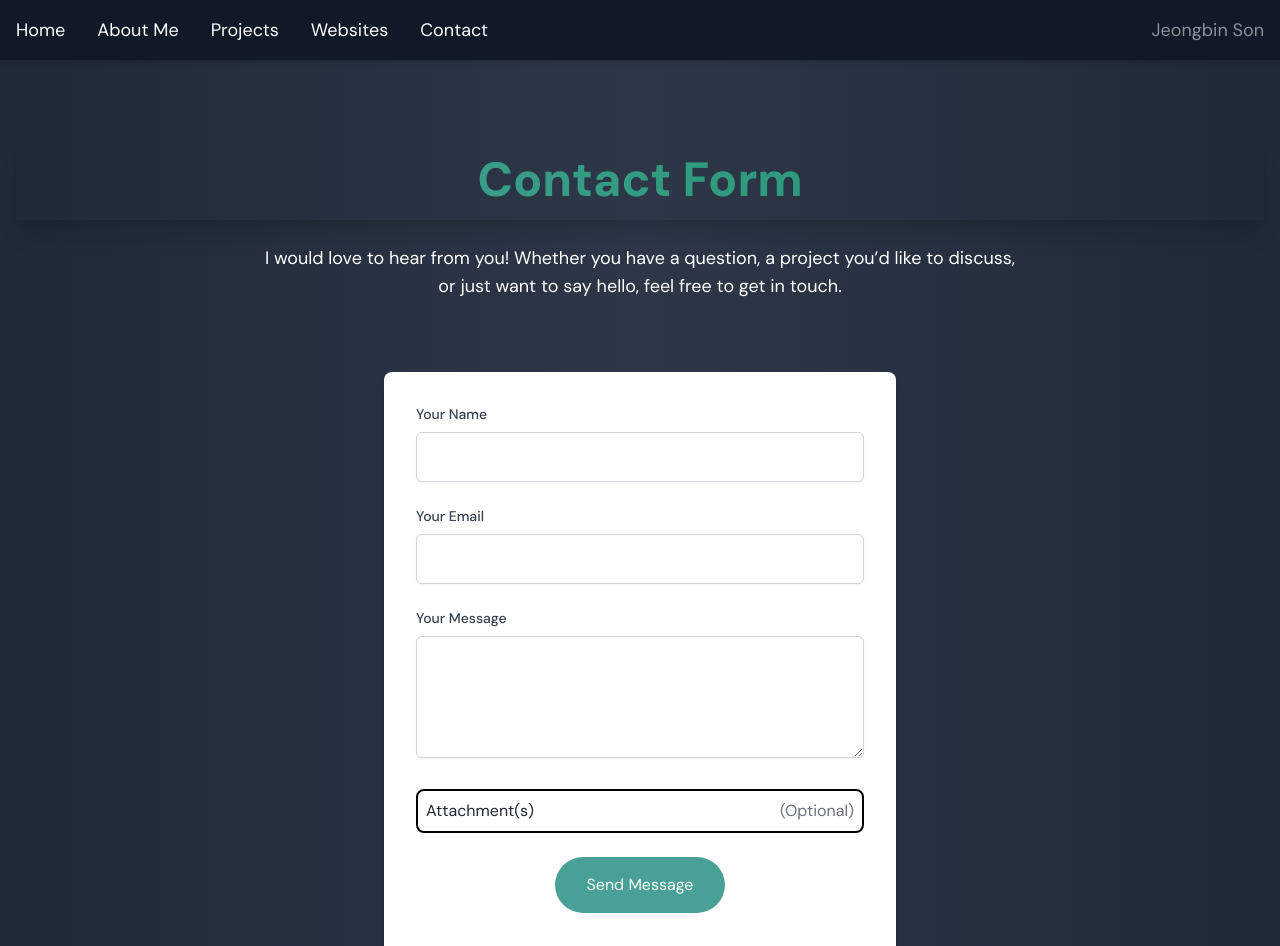
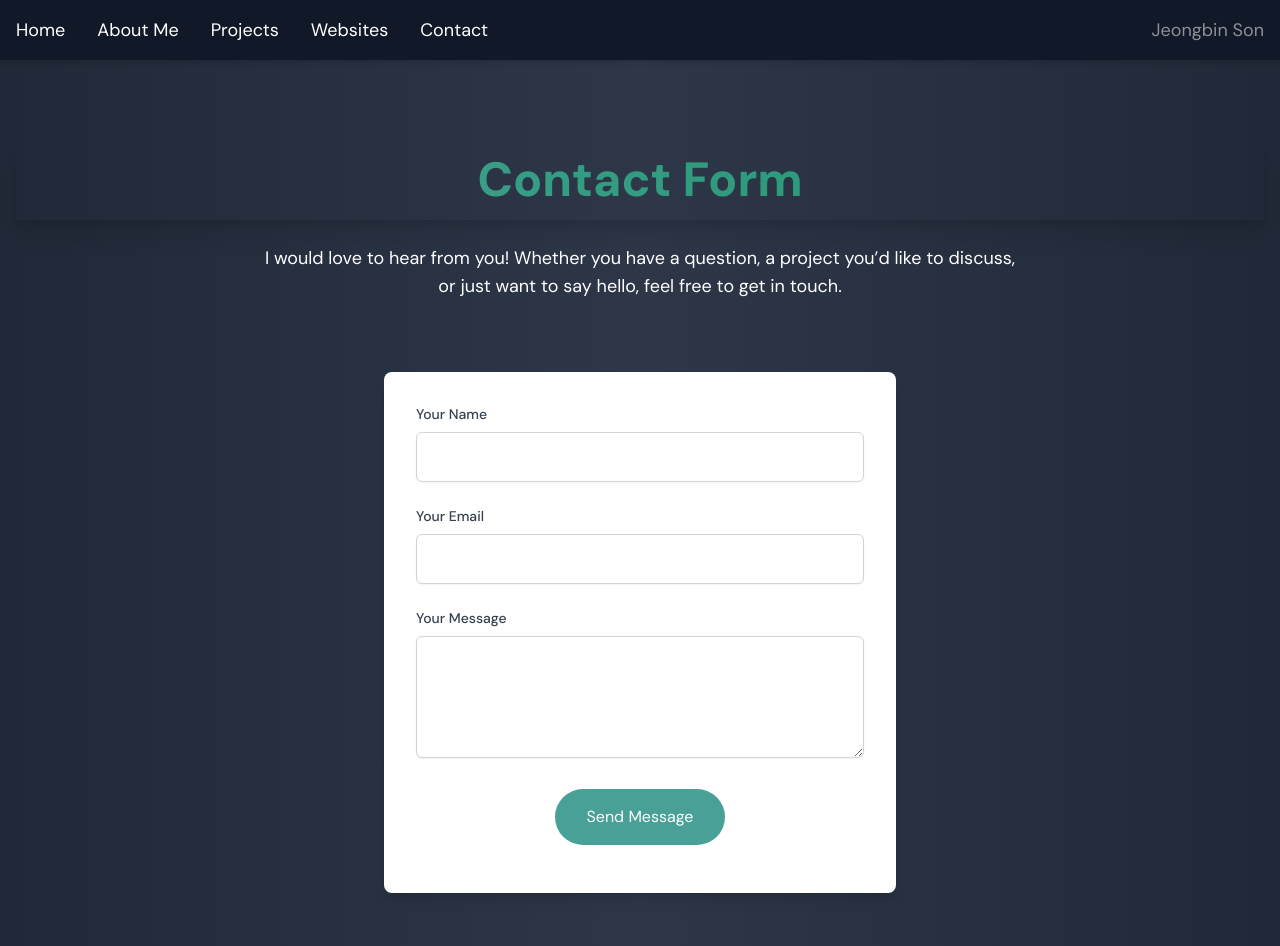
Before and after one commit to brian419/PortfolioWebsite, a Next.js app: page /contact-page in a window 1280 px wide. Shown: the top 946 px of the page. Built offline with nearby package versions, Linux system fonts and the light colour scheme.

Commit message:
working on fixing eslint issues

```diff
--- a/src/app/contact-page/page.tsx
+++ b/src/app/contact-page/page.tsx
@@ -135,7 +135,7 @@
                             ></textarea>
                         </div>
                         {/* user can send attachment(s) in the email */}
-                        <div className="mb-6">
+                        {/* <div className="mb-6">
                             <label htmlFor="attachment" className="cursor-pointer border-2 border-black rounded-lg p-2 flex justify-between items-center">
                                 Attachment(s) <span className="text-gray-500">(Optional)</span>
                                 <input
@@ -158,7 +158,7 @@
                                     </ul>
                                 </div>
                             )}
-                        </div>
+                        </div> */}
 
                         {/* send message button */}
                         <div className="text-center">
```
